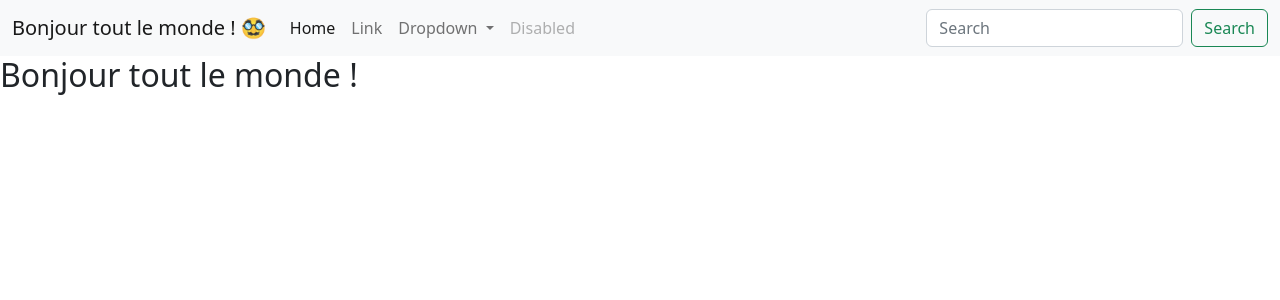
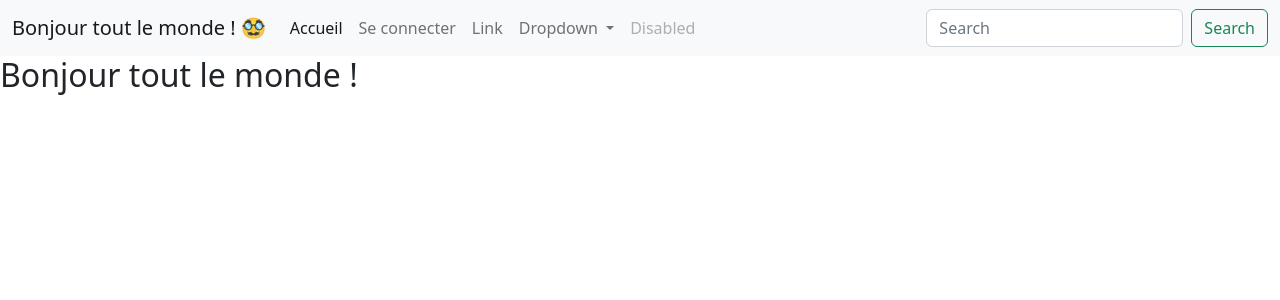
Before and after one commit to jneda/blog_mvc, a PHP site: page /index.php in a window 1280 px wide. Shown: the top 300 px of the page. Run offline with PHP 8.4, Linux system fonts and the light colour scheme.

Commit message:
feat: add homepage and login page links

```diff
--- a/view/partials/header.php
+++ b/view/partials/header.php
@@ -21,7 +21,10 @@
       <div class="collapse navbar-collapse" id="navbarSupportedContent">
         <ul class="navbar-nav me-auto mb-2 mb-lg-0">
           <li class="nav-item">
-            <a class="nav-link active" aria-current="page" href="#">Home</a>
+            <a class="nav-link active" aria-current="page" href="index.php">Accueil</a>
+          </li>
+          <li class="nav-item">
+            <a class="nav-link" href="login.php">Se connecter</a>
           </li>
           <li class="nav-item">
             <a class="nav-link" href="#">Link</a>
```
